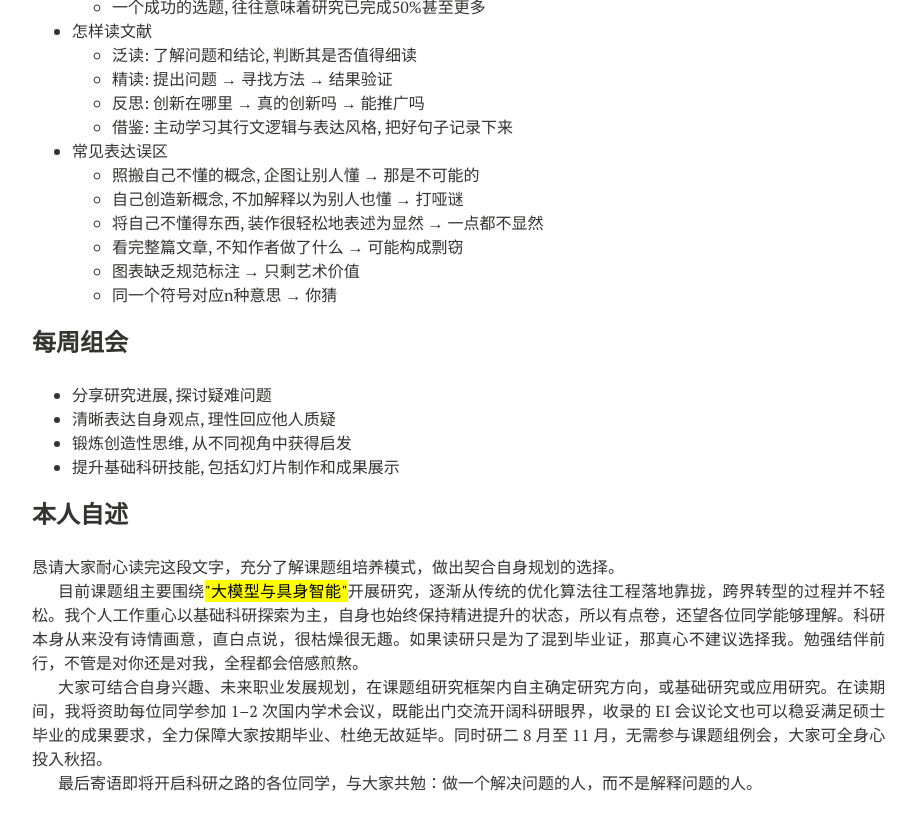
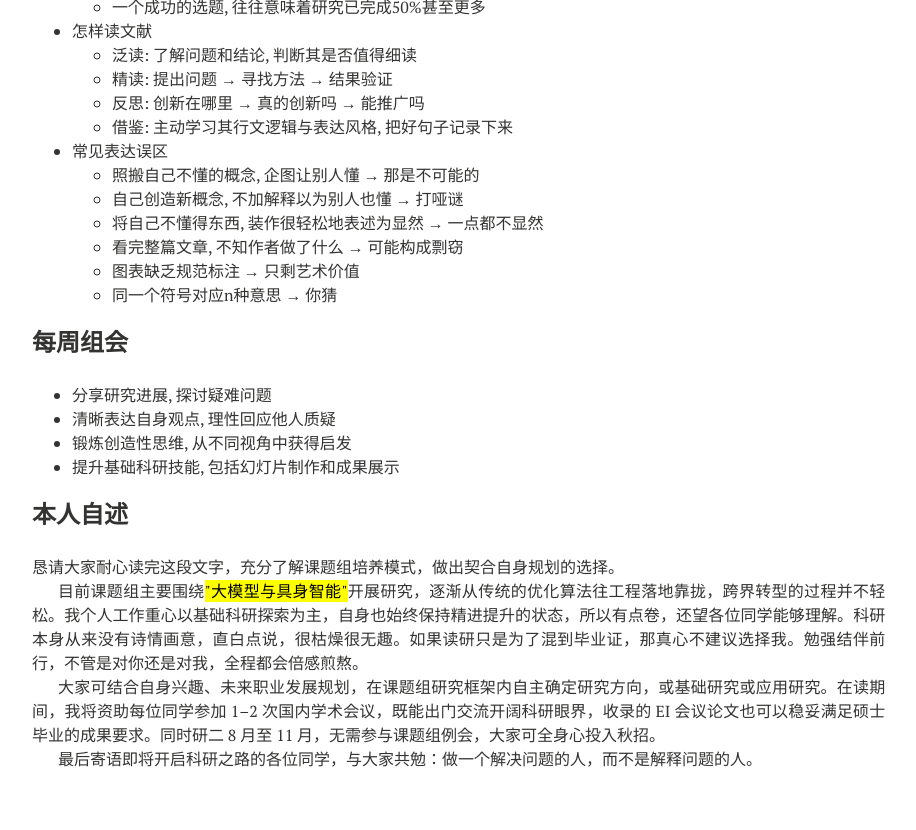
Before and after one commit to xianchaoxiu/xianchaoxiu.github.io, a Jekyll site: the page built from chinese/reading/index.md, in a window 1280 px wide and 900 px high, scrolled down 1178 px. Shown: the top 830 px of the window, without its empty margins (288-1204 px from the left). Built offline with Jekyll 4.4.1, drawn with Linux system fonts in a browser that asks for light colours; nearby versions of some CDN libraries.

Commit message:
Update index.md

```diff
--- a/chinese/reading/index.md
+++ b/chinese/reading/index.md
@@ -79,6 +79,6 @@ share: false
 
 目前课题组主要围绕<mark>"大模型与具身智能"</mark>开展研究，逐渐从传统的优化算法往工程落地靠拢，跨界转型的过程并不轻松。我个人工作重心以基础科研探索为主，自身也始终保持精进提升的状态，所以有点卷，还望各位同学能够理解。科研本身从来没有诗情画意，直白点说，很枯燥很无趣。如果读研只是为了混到毕业证，那真心不建议选择我。勉强结伴前行，不管是对你还是对我，全程都会倍感煎熬。
 
-大家可结合自身兴趣、未来职业发展规划，在课题组研究框架内自主确定研究方向，或基础研究或应用研究。在读期间，我将资助每位同学参加 1–2 次国内学术会议，既能出门交流开阔科研眼界，收录的 EI 会议论文也可以稳妥满足硕士毕业的成果要求，全力保障大家按期毕业、杜绝无故延毕。同时研二 8 月至 11 月，无需参与课题组例会，大家可全身心投入秋招。
+大家可结合自身兴趣、未来职业发展规划，在课题组研究框架内自主确定研究方向，或基础研究或应用研究。在读期间，我将资助每位同学参加 1–2 次国内学术会议，既能出门交流开阔科研眼界，收录的 EI 会议论文也可以稳妥满足硕士毕业的成果要求。同时研二 8 月至 11 月，无需参与课题组例会，大家可全身心投入秋招。
 
 最后寄语即将开启科研之路的各位同学，与大家共勉：做一个解决问题的人，而不是解释问题的人。
```
